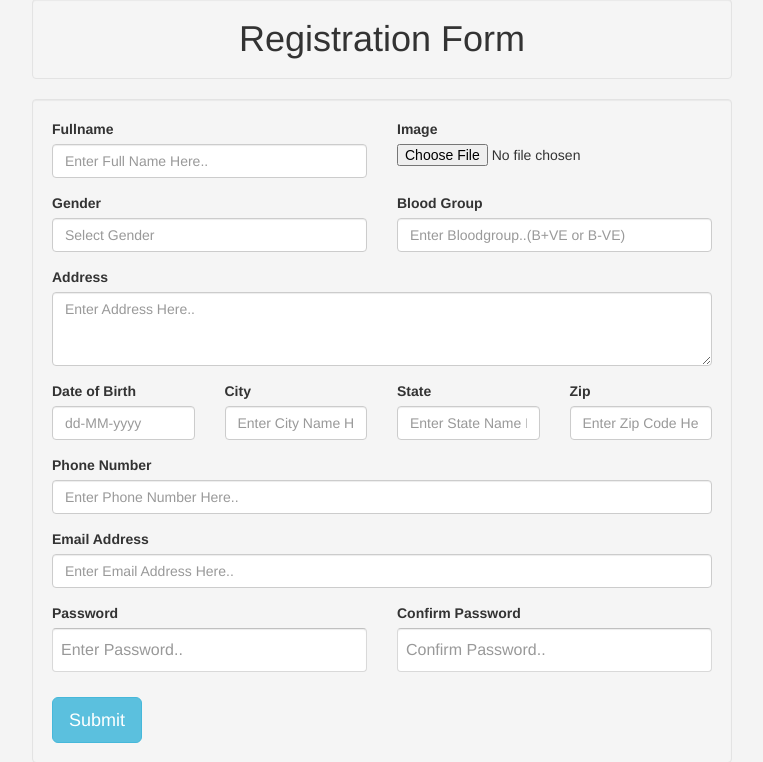
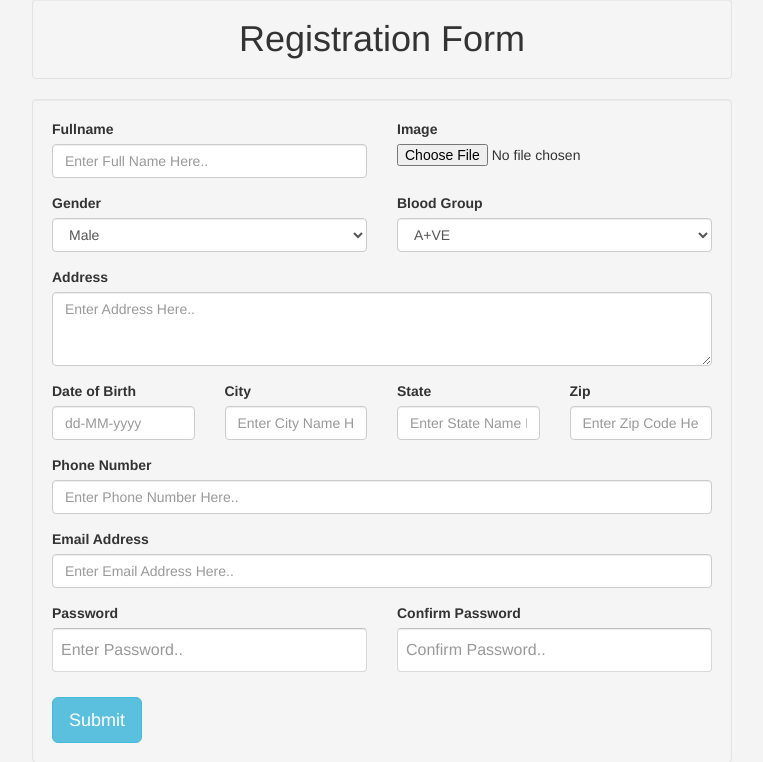
Before and after one commit to krishc17/Admission, a PHP site: page /register.php in a window 1280 px wide. Shown: the part 144-906 px from the top of the page, without its empty margins (258-1021 px from the left). Run offline with PHP 8.4, Linux system fonts and the light colour scheme; some libraries are stand-ins or nearby versions.

Commit message:
beautified
beautified code and added list of bloodgroups

```diff
--- a/register.php
+++ b/register.php
@@ -2,10 +2,11 @@
 <?php include_once 'dbConfig.php'; ?>
 <?php include 'menu.php'; ?>
 <link rel="stylesheet" type="text/css" href="css/regForm.css">
+
 <body>
 	<div class="container">
 		<h1 class="well" style="text-align: center;">Registration Form</h1>
-			<?php echo $msg;?>
+		<?php echo $msg;?>
 		<div class="col-lg-12 well">
 			<div class="row">
 				<form action="register.php" enctype="multipart/form-data" method="post">
@@ -24,15 +25,23 @@
 						<div class="row">
 							<div class="col-sm-6 form-group">
 								<label>Gender </label>
-								<input list="gender" name="gender" class="form-control" placeholder="Select Gender" required>
-								<datalist id="gender">
+								<select id="gender" name="gender" placeholder="Select Gender" class="form-control" required>
 									<option value="Male"> Male </option>
 									<option value="Female"> Female </option>
-								</datalist>
+								</select>
 							</div>
 							<div class="col-sm-6 form-group">
 								<label>Blood Group</label>
-								<input type="text" name="bgroup" placeholder="Enter Bloodgroup..(B+VE or B-VE)" class="form-control" required>
+								<select id="bgroup" name="bgroupp" placeholder="Select Bloodgroup" class="form-control" required>
+									<option> A+VE </option>
+									<option> A-VE </option>
+									<option> B+VE </option>
+									<option> B-VE </option>
+									<option> O+VE </option>
+									<option> O-VE </option>
+									<option> AB+VE </option>
+									<option> AB-VE </option>
+								</select>
 							</div>
 						</div>
 						<div class="form-group">
@@ -41,12 +50,12 @@
 						</div>
 						<div class="row">
 							<div class="col-sm-3 form-group">
-                                <label>Date of Birth</label>
-                                <input type="text" data-format="dd/MM/yyy" id="datepicker"  placeholder="dd-MM-yyyy"  name="dob" class="form-control"  required>
+								<label>Date of Birth</label>
+								<input type="text" data-format="dd/MM/yyy" id="datepicker" placeholder="dd-MM-yyyy" name="dob" class="form-control" required>
 							</div>
 							<div class="col-sm-3 form-group">
 								<label>City</label>
-								<input type="text" name="city" placeholder="Enter City Name Here.."class="form-control" required>
+								<input type="text" name="city" placeholder="Enter City Name Here.." class="form-control" required>
 							</div>
 							<div class="col-sm-3 form-group">
 								<label>State</label>
@@ -54,7 +63,7 @@
 							</div>
 							<div class="col-sm-3 form-group">
 								<label>Zip</label>
-								<input type="text"  name="zip" placeholder="Enter Zip Code Here.." class="form-control" required>
+								<input type="text" name="zip" placeholder="Enter Zip Code Here.." class="form-control" required>
 							</div>
 						</div>
 						<div class="form-group">
@@ -75,11 +84,12 @@
 								<input type="password" name="password2" placeholder="Confirm Password.." class="form-control" required>
 							</div>
 						</div>
-						<input class="btn btn-lg btn-info" type="submit" name="addRegister"  value="Submit">
+						<input class="btn btn-lg btn-info" type="submit" name="addRegister" value="Submit">
 					</div>
 				</form>
 			</div>
 		</div>
 	</div>
 </body>
+
 </html>
```
